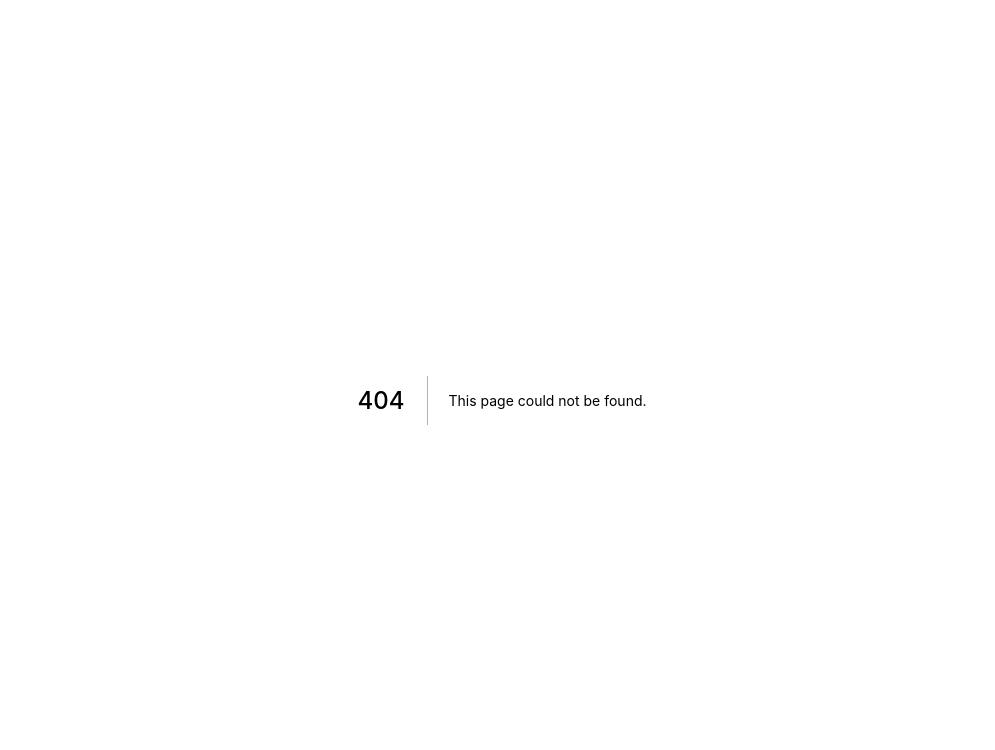
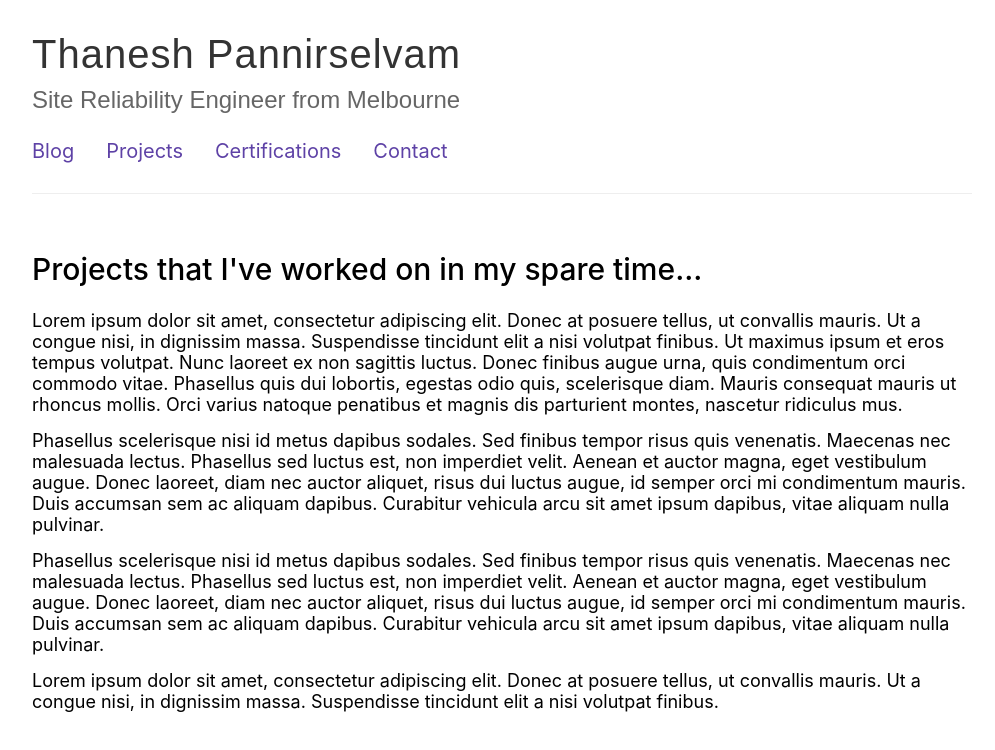
Before and after one commit to thaneshp/portfolio-v2, a Next.js app: page /projects in a window 1280 px wide. Before the commit this address had no page. Shown: the top 750 px of the page, without its empty margins (138-1133 px from the left). Built offline with nearby package versions, Linux system fonts and the light colour scheme.

Commit message:
adding pages

```diff
--- /dev/null
+++ b/components/header.js
@@ -0,0 +1,24 @@
+
+import styles from "../styles/Home.module.css";
+import Nav from "./nav.js";
+
+
+const Header = () => (
+  <div className={styles.wrapperMasthead}>
+    <div className={styles.container}>
+      <header className={`${styles.masthead} ${styles.clearfix}`}>
+        <div className={styles.siteInfo}>
+          <h1 className={styles.siteName}>
+            <a href="/">Thanesh Pannirselvam</a>
+          </h1>
+          <p className={styles.siteDescription}>
+            <a href="/">Site Reliability Engineer from Melbourne</a>
+          </p>
+          <Nav />
+        </div>
+      </header>
+    </div>
+  </div>
+);
+
+export default Header;
--- a/components/nav.js
+++ b/components/nav.js
@@ -4,13 +4,13 @@ const Nav = () => (
   <nav>
     <ul>
       <li>
-        <Link href="/projects">
-          <a>Projects</a>
+        <Link href="https://blog.thanesh.io">
+          <a>Blog</a>
         </Link>
       </li>
       <li>
-        <Link href="https://blog.thanesh.io">
-          <a>Blog</a>
+        <Link href="/projects">
+          <a>Projects</a>
         </Link>
       </li>
       <li>
--- /dev/null
+++ b/pages/projects.js
@@ -0,0 +1,46 @@
+import Header from "../components/header";
+import styles from "../styles/Home.module.css";
+
+const Projects = () => (
+  <>
+    <Header />
+    <div className={styles.container}>
+      <h1>Projects that I've worked on in my spare time...</h1>
+      <p>
+        Lorem ipsum dolor sit amet, consectetur adipiscing elit. Donec at
+        posuere tellus, ut convallis mauris. Ut a congue nisi, in dignissim
+        massa. Suspendisse tincidunt elit a nisi volutpat finibus. Ut maximus
+        ipsum et eros tempus volutpat. Nunc laoreet ex non sagittis luctus.
+        Donec finibus augue urna, quis condimentum orci commodo vitae. Phasellus
+        quis dui lobortis, egestas odio quis, scelerisque diam. Mauris consequat
+        mauris ut rhoncus mollis. Orci varius natoque penatibus et magnis dis
+        parturient montes, nascetur ridiculus mus.
+      </p>
+      <p>
+        Phasellus scelerisque nisi id metus dapibus sodales. Sed finibus tempor
+        risus quis venenatis. Maecenas nec malesuada lectus. Phasellus sed
+        luctus est, non imperdiet velit. Aenean et auctor magna, eget vestibulum
+        augue. Donec laoreet, diam nec auctor aliquet, risus dui luctus augue,
+        id semper orci mi condimentum mauris. Duis accumsan sem ac aliquam
+        dapibus. Curabitur vehicula arcu sit amet ipsum dapibus, vitae aliquam
+        nulla pulvinar.
+      </p>
+      <p>
+        Phasellus scelerisque nisi id metus dapibus sodales. Sed finibus tempor
+        risus quis venenatis. Maecenas nec malesuada lectus. Phasellus sed
+        luctus est, non imperdiet velit. Aenean et auctor magna, eget vestibulum
+        augue. Donec laoreet, diam nec auctor aliquet, risus dui luctus augue,
+        id semper orci mi condimentum mauris. Duis accumsan sem ac aliquam
+        dapibus. Curabitur vehicula arcu sit amet ipsum dapibus, vitae aliquam
+        nulla pulvinar.
+      </p>
+      <p>
+        Lorem ipsum dolor sit amet, consectetur adipiscing elit. Donec at
+        posuere tellus, ut convallis mauris. Ut a congue nisi, in dignissim
+        massa. Suspendisse tincidunt elit a nisi volutpat finibus.
+      </p>
+    </div>
+  </>
+);
+
+export default Projects;
--- a/styles/globals.css
+++ b/styles/globals.css
@@ -65,3 +65,14 @@ h6 {
     line-height: 1.4;
   }
 }
+
+h1 {
+  font-size: 30px;
+  font-family: -apple-system, BlinkMacSystemFont, "Segoe UI", Roboto, Oxygen, Ubuntu, Cantarell, "Open Sans", "Helvetica Neue", sans-serif;
+  font-weight: 500;
+}
+
+p {
+  margin: 15px 0;
+  font-size: 18px;
+}
```
Also changed, not shown: components/about-me.js (added, +42 -0 lines), pages/certifications.js (added, +46 -0 lines), pages/contact.js (added, +17 -0 lines), pages/index.js (+6 -18 lines).
